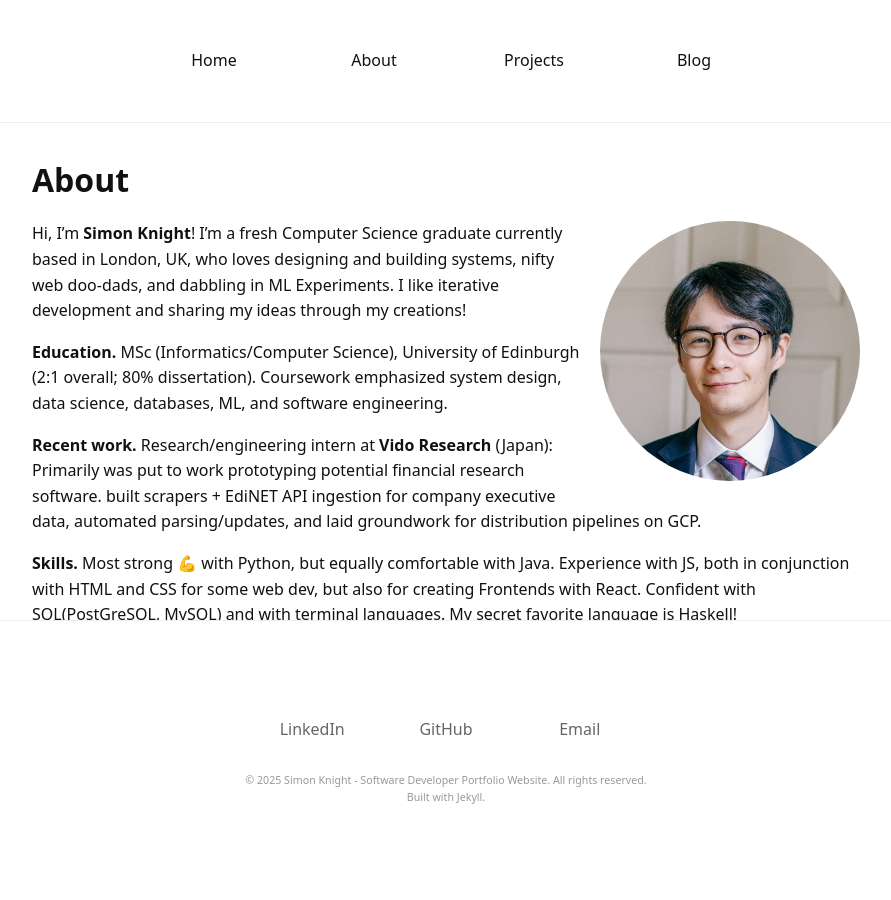
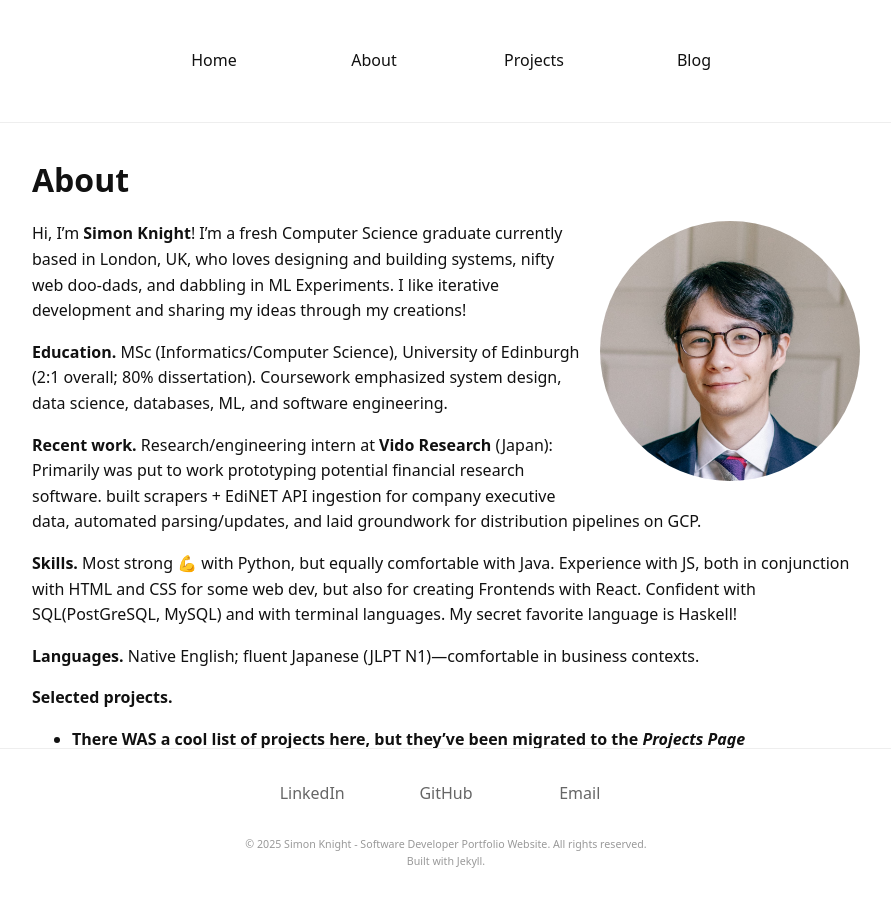
Before and after one commit to SIMONDSKNIGHT/simondsknight.github.io, a Jekyll site: the page built from pages/about.md, in a window 1280 px wide. Shown: the whole page, without its empty margins (194-1085 px from the left). Built offline with Jekyll 4.4.1, drawn with Linux system fonts in a browser that asks for light colours.

Commit message:
maybe this solution?

```diff
--- a/_layouts/default.html
+++ b/_layouts/default.html
@@ -11,7 +11,8 @@
     <meta name="description" content="{{ page.excerpt | default: site.description | strip_html | strip }}">
     {% seo %}
   </head>
-  <body>
+  <body class="{{ page.body_class }}">
+
     <a class="skip" href="#main-content">Skip to content</a>
 
     <header id="site-header" class="header">
--- a/assets/css/site.css
+++ b/assets/css/site.css
@@ -24,18 +24,15 @@ body {
   grid-template-rows: auto 1fr auto;
 }
 
-/* Keep links quiet by default; underline on hover for clear affordance */
 a { color: inherit; text-decoration: none; }
 a:hover { text-decoration: underline; }
 
-/* .wrap and .wrapper center content and apply max width + padding */
 .wrap, .wrapper {
   max-width: var(--w);
   margin: 0 auto;
   padding: 1rem;
 }
 
-/* Header: simple horizontal layout with a light divider line */
 header {
     display: flex
 ;
@@ -48,13 +45,8 @@ header {
 }
 #site-header {
   margin-top: 1rem;
-
-  /* ≥ 5rem breathing space above nav & below fine print */
-    padding-top: 2rem;
+  padding-top: 2rem;
   padding-bottom: 3rem;
-
-
-
   display: flex;
   flex-direction: column;
 
@@ -70,20 +62,15 @@ header {
 
 
 
-/* Brand area (site title + role) */
 .brand a { font-weight: 700; }
 .brand small { display: block; color: #666; }
 
-/* Top navigation links */
 header nav a { margin-left: 1rem; }
 
-/* Headings get a tighter line-height for nicer rhythm */
 h1, h2, h3 { line-height: 1.25; }
 
-/* Muted helper for secondary text (summaries, stacks) */
 .muted { color: #666; }
 
-/* Year "pill" floated right makes scanning easier without dominating */
 .pill {
   float: right;
   background: #f2f2f2;
@@ -93,14 +80,11 @@ h1, h2, h3 { line-height: 1.25; }
   color: #555;
 }
 
-/* Project list = no bullets + subtle dividers */
 .list { list-style: none; padding: 0; margin: 1rem 0; }
 .list li { padding: .75rem 0; border-bottom: 1px solid #eee; }
 
-/* On project pages, stack the small metadata lines tightly */
 .project header p { margin: 0.25rem 0; }
 
-/* Accessibility: make the "skip to content" link visible when focused */
 .skip { position: absolute; left: -9999px; }
 .skip:focus {
   left: 1rem; top: 1rem;
@@ -108,16 +92,11 @@ h1, h2, h3 { line-height: 1.25; }
   padding: .5rem;
 }
 
-/* ---- FOOTER ---- */
 #site-footer {
   border-top: 1px solid #eee;
   margin-top: 2rem;
-
-  /* ≥ 5rem breathing space above nav & below fine print */
   padding-top: 5rem;
   padding-bottom: 5rem;
-
-
   color: #666;
   display: flex;
   flex-direction: column;
@@ -126,7 +105,6 @@ h1, h2, h3 { line-height: 1.25; }
 
 
 
-/* Social nav: 3 equal slots, centered regardless of link length */
 #site-footer .footnav {
   display: grid;
   grid-template-columns: repeat(3, 1fr);
@@ -137,14 +115,13 @@ h1, h2, h3 { line-height: 1.25; }
 }
 
 #site-footer .footnav a {
-  margin: 0 !important;  /* override global nav spacing */
+  margin: 0 !important;
   text-decoration: none;
   color: inherit;
 }
 
-/* Fine print: tucked at bottom, tight spacing */
 #site-footer .lowerfooter {
-  margin-top: 2rem;   /* gap between nav and fine print */
+  margin-top: 2rem;
   display: flex;
   flex-direction: column;
   align-items: center;
@@ -170,9 +147,7 @@ h1, h2, h3 { line-height: 1.25; }
   font-size: 3rem;
   margin: 0 .05em 0 .1em;
   vertical-align: -0.1em;
-  /* For safety - prevent weird effects in some browsers */
   display: inline-block;
-  /* Fixes issue where emojis were slightly off center vertically in Firefox */
   position: relative;
   top: -0.05em;
 }
@@ -185,17 +160,16 @@ h1, h2, h3 { line-height: 1.25; }
 
 
 
-/* About page headshot: right-aligned, responsive, readable text wrap */
 .headshot {
   float: right;
   width: min(260px, 35vw);
   height: auto;
   border-radius: 50%;
-  margin: 0 0 1rem 1rem;   /* space to the left/bottom of the image */
+  margin: 0 0 1rem 1rem;
   object-fit: cover;
 }
 
-/* Avoid float on narrow screens */
+
 @media (max-width: 640px) {
   .headshot {
     float: none;
@@ -205,40 +179,33 @@ h1, h2, h3 { line-height: 1.25; }
   }
 }
 
-/* --- Fixed footer setup --- */
-/* Reserve vertical space for the fixed footer so content isn't hidden */
-:root { --footer-h: 220px; } /* tweak this after you see it */
 
-main { padding-bottom: var(--footer-h); }  /* prevents overlap */
+main { padding-bottom: calc(var(--footer-h)+5rem); }
 @media (max-width: 640px) {
-  :root { --footer-h: 260px; }           /* often needs a bit more on small screens */
+  :root { --footer-h: 260px; }
 }
 
-/* Footer spans full width and is glued to the bottom of the viewport */
 #site-footer {
   position: fixed;
   left: 0; right: 0; bottom: 0;
   width: 100%;
-  z-index: 100;              /* above page content */
+  z-index: 100;
   border-top: 1px solid #eee;
-  background: inherit;       /* keep same bg as page; change if you want a band */
+  background: inherit;
   color: #666;
-  /* Your generous breathing room */
-  padding-top: 5rem;
-  padding-bottom: 5rem;
+  padding-top: 1rem;
+  padding-bottom: 1rem;
 }
 
-/* Center inner content and keep your existing layout */
 #site-footer .wrapper {
   max-width: var(--w);
   margin: 0 auto;
-  padding: 1rem;             /* matches your site spacing rhythm */
+  padding: 1rem;
   display: flex;
   flex-direction: column;
   align-items: center;
 }
 
-/* 3 equal positions for links */
 #site-footer .footnav {
   display: grid;
   grid-template-columns: repeat(3, 1fr);
@@ -253,7 +220,6 @@ main { padding-bottom: var(--footer-h); }  /* prevents overlap */
   color: inherit;
 }
 
-/* Fine print */
 #site-footer .lowerfooter {
   margin-top: 2rem;
   display: flex;
@@ -265,4 +231,13 @@ main { padding-bottom: var(--footer-h); }  /* prevents overlap */
   color: #999;
   text-align: center;
 }
-#site-footer .lowerfooter small { display: block; margin: 0; }
+#site-footer .lowerfooter small {
+    display: block; margin: 0; }
+:root { --scroll-cushion: 0vh; } /* default: no extra runway */
+
+/* make room for the fixed footer + any requested scroll cushion */
+main {
+  padding-bottom: calc(var(--footer-h, 220px) + var(--scroll-cushion));
+}
+/* Give the About page a big runway so the last line can scroll to the top */
+body.about-page { --scroll-cushion: 90vh; }  /* tweak 50–90vh to taste */
```
Also changed, not shown: pages/about.md (+1 -0 lines), pages/home.md (line endings or trailing spaces).
